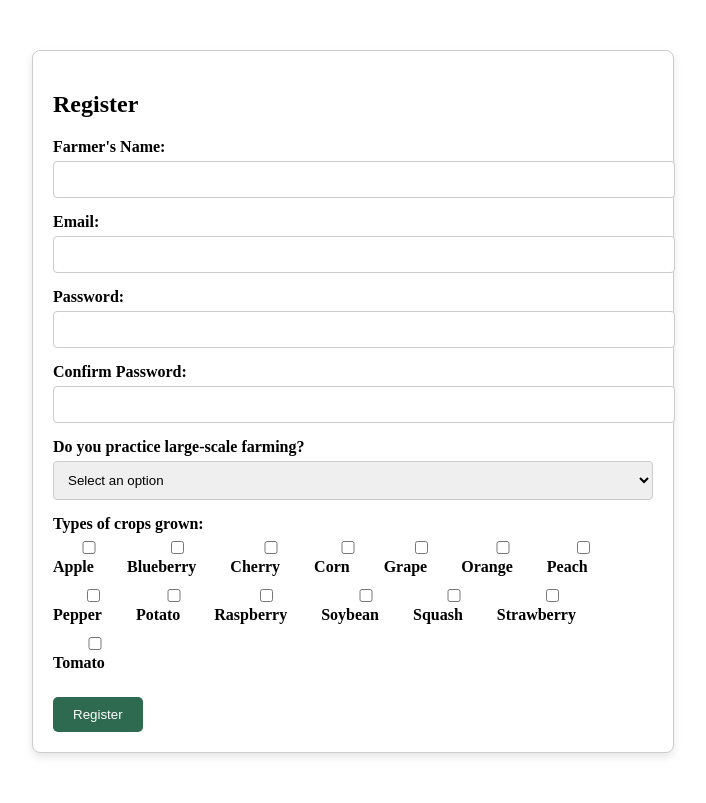
After one commit to victoroki/plant_diseases_prediction, a Flask app: page /register in a window 1280 px wide. The commit adds this page. Shown: the whole page, without its empty margins (287-993 px from the left). Run offline with Flask 3, Linux system fonts and the light colour scheme.

```diff
--- a/main.py
+++ b/main.py
@@ -1,6 +1,5 @@
 import os
 import numpy as np
-import tensorflow as tf
 from flask import Flask, request, render_template, jsonify
 from werkzeug.utils import secure_filename
 from PIL import Image
@@ -13,13 +12,19 @@ if not os.path.exists(app.config['UPLOAD_FOLDER']):
     os.makedirs(app.config['UPLOAD_FOLDER'])
 
 def model_prediction(test_image):
+    import tensorflow as tf
     model = tf.keras.models.load_model("plant_prediction.keras")
     image = Image.open(test_image)
     image = image.resize((128, 128))
     input_arr = np.array(image)
-    input_arr = np.expand_dims(input_arr, axis=0)  # Convert single image to batch
+    input_arr = np.expand_dims(input_arr, axis=0)
     predictions = model.predict(input_arr)
-    return np.argmax(predictions)  # Return index of max element
+
+    answer = np.argmax(predictions)
+    if(answer < 0.40):
+        return 0
+    else:
+        return answer
 
 @app.route('/')
 def home():
@@ -28,6 +33,15 @@ def home():
 @app.route('/about')
 def about():
     return render_template('about.html')
+
+@app.route('/login')
+def login():
+    return render_template('login.html')
+
+
+@app.route('/register')
+def register():
+    return render_template('register.html')
 
 @app.route('/upload', methods=['POST'])
 def upload_file():
--- a/static/style.css
+++ b/static/style.css
@@ -1,9 +1,15 @@
 @import url('https://fonts.googleapis.com/css2?family=Poppins:ital,wght@0,100;0,200;0,300;0,400;0,500;0,600;0,700;0,800;0,900;1,100;1,200;1,300;1,400;1,500;1,600;1,700;1,800;1,900&display=swap');
+
+body{
+    margin: 0px;
+}
 
 #nav {
     display: flex;
     justify-content: space-between;
     align-items: center;
+
+    padding: 0px 50px;
 }
 
 #nav ul {
@@ -16,7 +22,16 @@
 #nav ul li {
     padding: 10px;
 }
+#nav ul li a {
+    text-decoration: none;
+    font-weight: bold;
+    font-size: 18px;
+    transition: color 0.3s ease;
+}
 
+#nav ul li a:hover {
+    color: #A8DADC; /* Change color on hover */
+}
 .text {
     font-family: "Poppins", sans-serif;
     font-size: 40px;
@@ -49,6 +64,8 @@
 .container {
     display: flex;
     flex-wrap: wrap;
+
+    padding: 0px 40px;
 }
 
 #words {
@@ -90,6 +107,7 @@
     width: 978px;
     max-width: 100%;
     height: 4px;
+    margin: 50px auto;
 }
 
 .div-3 {
@@ -191,3 +209,8 @@
 .dragover {
     border-color: #2D6A4F !important;
 }
+
+
+
+/* styling for the login and signup system  */
+/* Base styles */
--- a/templates/index.html
+++ b/templates/index.html
@@ -13,7 +13,7 @@
             <ul>
                 <li><a class="links" href="/">Home</a></li>
                 <li><a class="links" href="/about">About</a></li>
-                <li><a class="links" href="/prediction">Plant Prediction</a></li>
+                <li><a class="links" href="/upload">Plant Prediction</a></li>
             </ul>
         </div>
     </nav>
--- /dev/null
+++ b/templates/register.html
@@ -0,0 +1,115 @@
+<!DOCTYPE html>
+<html lang="en">
+<head>
+    <meta charset="UTF-8">
+    <title>Register</title>
+    <link rel="stylesheet" href="{{ url_for('static', filename='style.css') }}">
+    <style>
+        .container {
+            max-width: 600px;
+            margin: 50px auto;
+            padding: 20px;
+            border: 1px solid #ccc;
+            border-radius: 8px;
+            box-shadow: 0 4px 8px rgba(0,0,0,0.1);
+            background-color: #fff;
+        }
+
+        .form-group {
+            margin-bottom: 15px;
+        }
+
+        .form-group label {
+            display: block;
+            margin-bottom: 5px;
+            font-weight: bold;
+        }
+
+        .form-group input,
+        .form-group select,
+        .form-group textarea {
+            width: 100%;
+            padding: 10px;
+            border: 1px solid #ccc;
+            border-radius: 4px;
+        }
+
+        .checkbox-group {
+            display: flex;
+            flex-wrap: wrap;
+        }
+
+        .checkbox-group label {
+            margin-right: 10px;
+            margin-bottom: 10px;
+        }
+
+        .btn-primary {
+            display: inline-block;
+            padding: 10px 20px;
+            background-color: #2D6A4F;
+            color: white;
+            border-radius: 5px;
+            cursor: pointer;
+            transition: background-color 0.3s ease;
+            text-align: center;
+            border: none;
+        }
+
+        .btn-primary:hover {
+            background-color: #1E503D;
+        }
+    </style>
+</head>
+<body>
+    <div class="container">
+        <h2>Register</h2>
+        <form action="{{ url_for('register') }}" method="post">
+            <div class="form-group">
+                <label for="name">Farmer's Name:</label>
+                <input type="text" id="name" name="name" required>
+            </div>
+            <div class="form-group">
+                <label for="email">Email:</label>
+                <input type="email" id="email" name="email" required>
+            </div>
+            <div class="form-group">
+                <label for="password">Password:</label>
+                <input type="password" id="password" name="password" required>
+            </div>
+            <div class="form-group">
+                <label for="password_confirm">Confirm Password:</label>
+                <input type="password" id="password_confirm" name="password_confirm" required>
+            </div>
+            <div class="form-group">
+                <label for="large_scale">Do you practice large-scale farming?</label>
+                <select id="large_scale" name="large_scale" required>
+                    <option value="">Select an option</option>
+                    <option value="yes">Yes</option>
+                    <option value="no">No</option>
+                </select>
+            </div>
+            <div class="form-group">
+                <label>Types of crops grown:</label>
+                <div class="checkbox-group">
+                    <label><input type="checkbox" name="crops" value="Apple"> Apple</label>
+                    <label><input type="checkbox" name="crops" value="Blueberry"> Blueberry</label>
+                    <label><input type="checkbox" name="crops" value="Cherry"> Cherry</label>
+                    <label><input type="checkbox" name="crops" value="Corn"> Corn</label>
+                    <label><input type="checkbox" name="crops" value="Grape"> Grape</label>
+                    <label><input type="checkbox" name="crops" value="Orange"> Orange</label>
+                    <label><input type="checkbox" name="crops" value="Peach"> Peach</label>
+                    <label><input type="checkbox" name="crops" value="Pepper"> Pepper</label>
+                    <label><input type="checkbox" name="crops" value="Potato"> Potato</label>
+                    <label><input type="checkbox" name="crops" value="Raspberry"> Raspberry</label>
+                    <label><input type="checkbox" name="crops" value="Soybean"> Soybean</label>
+                    <label><input type="checkbox" name="crops" value="Squash"> Squash</label>
+                    <label><input type="checkbox" name="crops" value="Strawberry"> Strawberry</label>
+                    <label><input type="checkbox" name="crops" value="Tomato"> Tomato</label>
+                </div>
+            </div>
+            <button type="submit" class="btn-primary">Register</button>
+        </form>
+    </div>
+</body>
+</html>
```
Also changed, not shown: templates/footer.html (+6 -6 lines), templates/login.html (added, +55 -0 lines), templates/top.html (+4 -4 lines), 2 other files.
